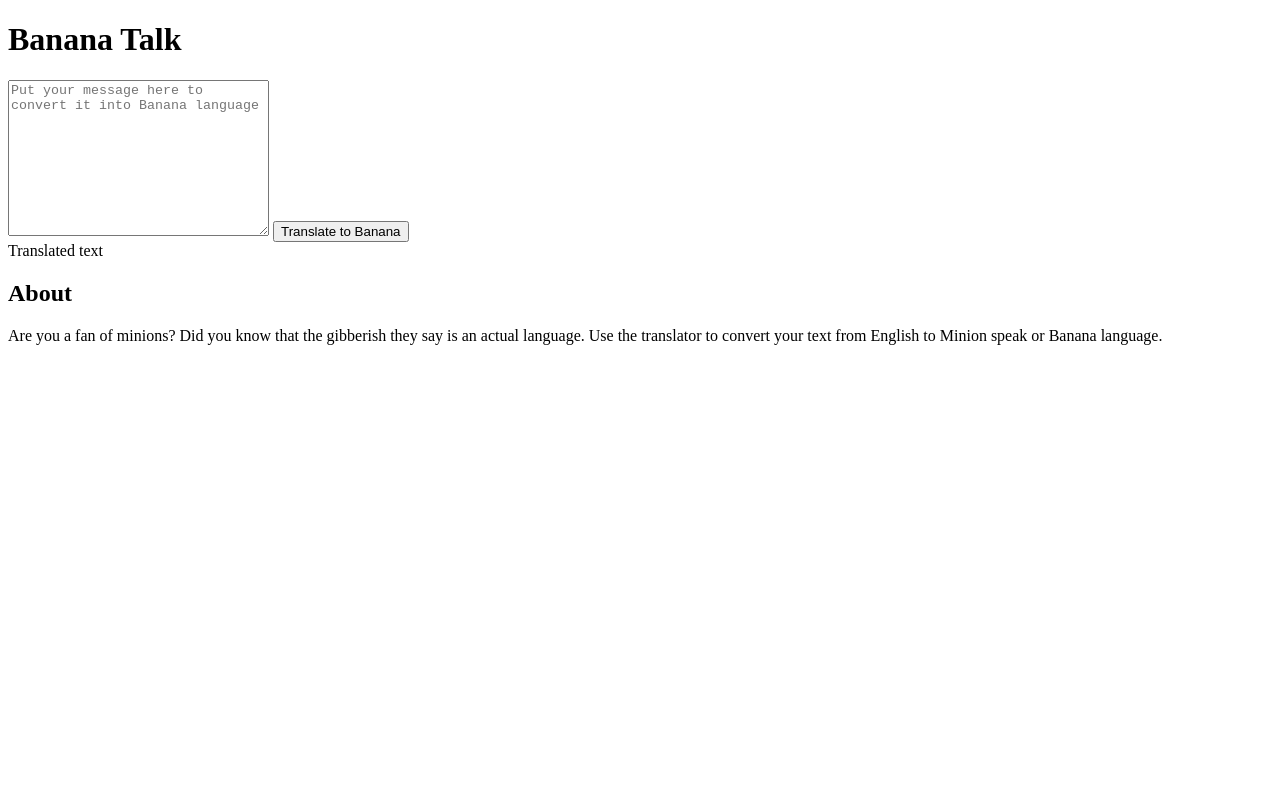
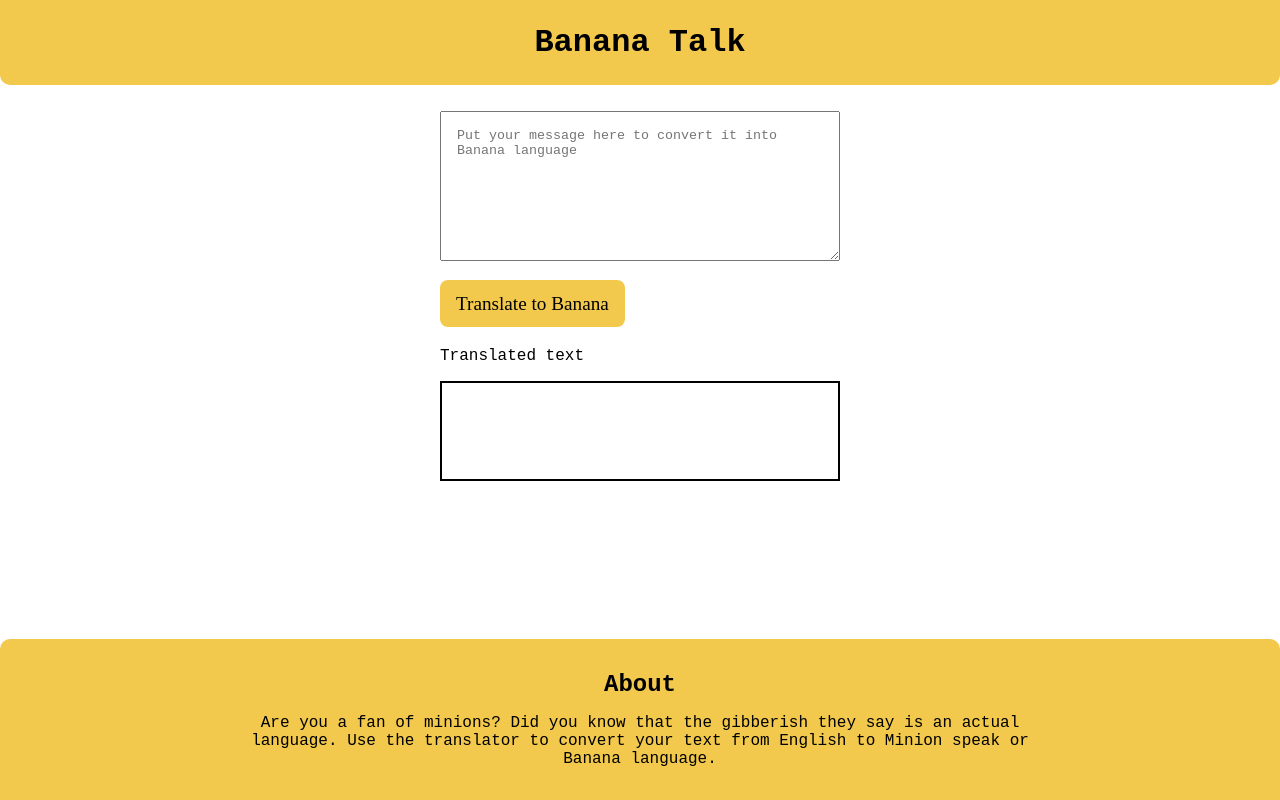
Before and after one commit to junaidshaikh-js/banana-talk-translationApp, a plain HTML site: page index.html in a window 1280 px wide. Drawn offline with Linux system fonts and the light colour scheme.

Commit message:
style: add style to all sections

```diff
--- a/scss/index.scss
+++ b/scss/index.scss
@@ -0,0 +1,85 @@
+// reset css
+html {
+  box-sizing: border-box;
+}
+
+*,
+*::before,
+*::after {
+  margin: 0;
+  padding: 0;
+  box-sizing: inherit;
+}
+
+body {
+  overflow-x: hidden;
+  font-family: "Inconsolata", monospace;
+}
+
+.wrapper {
+  display: grid;
+  grid-template-rows: auto 1fr auto;
+  min-height: 100vh;
+
+  header {
+    padding: 1.5rem;
+    margin-bottom: 1rem;
+    text-align: center;
+    background-color: #f2c94c;
+    border-bottom-right-radius: 10px;
+    border-bottom-left-radius: 10px;
+  }
+
+  main {
+    display: flex;
+    flex-direction: column;
+    max-width: 800px;
+    margin: 0 auto;
+
+    textarea,
+    div:last-child.translated-text {
+      height: 150px;
+      width: 400px;
+      max-width: 600px;
+      padding: 1rem;
+    }
+
+    & > * {
+      margin: 0.6rem;
+    }
+
+    button {
+      align-self: flex-start;
+      padding: 0.8rem 1rem;
+      outline: none;
+      border: none;
+      border-radius: 8px;
+      font: 1.2rem bold;
+      background-color: #f2c94c;
+      cursor: pointer;
+    }
+
+    div:last-child.translated-text {
+      height: 100px;
+      margin-top: 1rem;
+      border: 2px solid black;
+    }
+  }
+
+  footer {
+    border-top-right-radius: 10px;
+    border-top-left-radius: 10px;
+    padding: 2rem;
+    text-align: center;
+    background-color: #f2c94c;
+
+    h2 {
+      margin-bottom: 1rem;
+    }
+
+    p {
+      max-width: 800px;
+      margin: 0 auto;
+    }
+  }
+}
```
Also changed, not shown: css/index.css, 1 other file.
